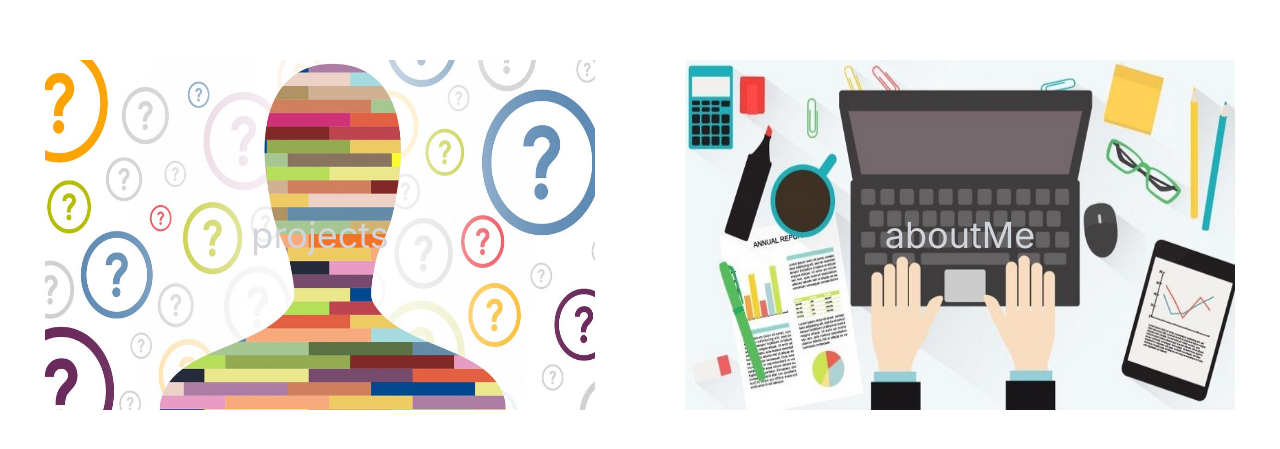
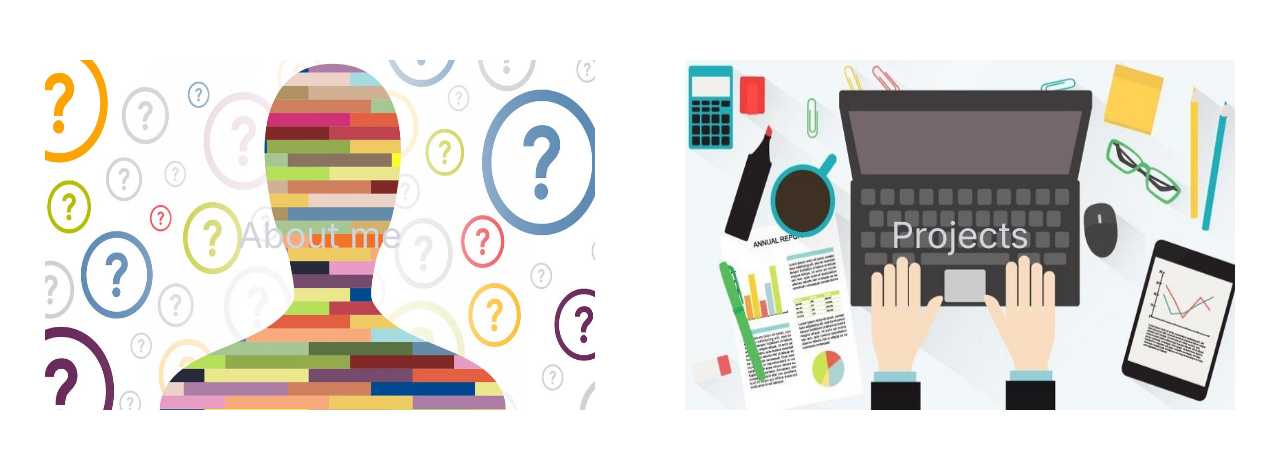
Before and after one commit to Mustafazirhli98/Portfolio, a Next.js app: page / in a window 1280 px wide. Shown: the part 165-614 px from the top of the page. Built offline with nearby package versions, Linux system fonts and the light colour scheme.

Commit message:
data model created

```diff
--- a/app/components/content/content.module.css
+++ b/app/components/content/content.module.css
@@ -11,3 +11,9 @@
     background-repeat: no-repeat;
     transition: background-size 0.3s ease-in-out, height 0.3s ease-in-out, width 0.3s ease-in-out;
 }
+
+.contentLink {
+    @apply flex justify-center items-center;
+    @apply text-gray-300 hover:text-black;
+    @apply text-4xl h-[350px] hover:h-[400px] w-[550px] hover:w-[600px];
+}
--- a/app/components/content/contentOverview.jsx
+++ b/app/components/content/contentOverview.jsx
@@ -4,7 +4,7 @@ import styles from "./content.module.css"
 export default function ContentOverview({ type, link, img }) {
     return (
         <div className="w-[50%] h-full flex justify-center items-center">
-            <Link className={`flex justify-center items-center ${img} text-gray-300 hover:text-black text-4xl h-[350px] hover:h-[400px] w-[550px] hover:w-[600px]`} href={link}>
+            <Link className={`${img} ${styles.contentLink}`} href={link}>
                 {type}
             </Link>
         </div>
--- a/app/layout.jsx
+++ b/app/layout.jsx
@@ -6,6 +6,9 @@ const inter = Inter({ subsets: ["latin"] });
 export default function RootLayout({ children }) {
   return (
     <html lang="en">
+      <head>
+        <title>Mustafa Zırhlı</title>
+      </head>
       <body className={inter.className}>{children}</body>
     </html>
   );
--- /dev/null
+++ b/app/lib/data/projectData.js
@@ -0,0 +1,7 @@
+import PROJECT_MODEL from "../model/projectModel";
+
+const PROJECT_DATA = [
+    // new PROJECT_MODEL(1, "name", "tech", "image", githubLink, appLink)
+]
+
+export default PROJECT_DATA
--- /dev/null
+++ b/app/lib/model/projectModel.js
@@ -0,0 +1,19 @@
+class PROJECT_MODEL {
+    constructor(
+        id,
+        name,
+        tech,
+        img,
+        githubLink,
+        appLink
+    ) {
+        this.id = id;
+        this.name = name;
+        this.tech = tech;
+        this.img = img;
+        this.githubLink = githubLink;
+        this.appLink = appLink
+    }
+}
+
+export default PROJECT_MODEL
--- a/app/page.jsx
+++ b/app/page.jsx
@@ -4,8 +4,8 @@ import styles from "./components/content/content.module.css"
 export default function Home() {
   return (
     <div className="flex h-screen">
-      <ContentOverview type={"projects"} link={"/projectsPage"} img={styles.aboutMeIMG} />
-      <ContentOverview type={"aboutMe"} link={"/aboutPage"} img={styles.projectIMG} />
+      <ContentOverview type={"About me"} link={"/aboutPage"} img={styles.aboutMeIMG} />
+      <ContentOverview type={"Projects"} link={"/projectsPage"} img={styles.projectIMG} />
     </div>
   );
 }
```
